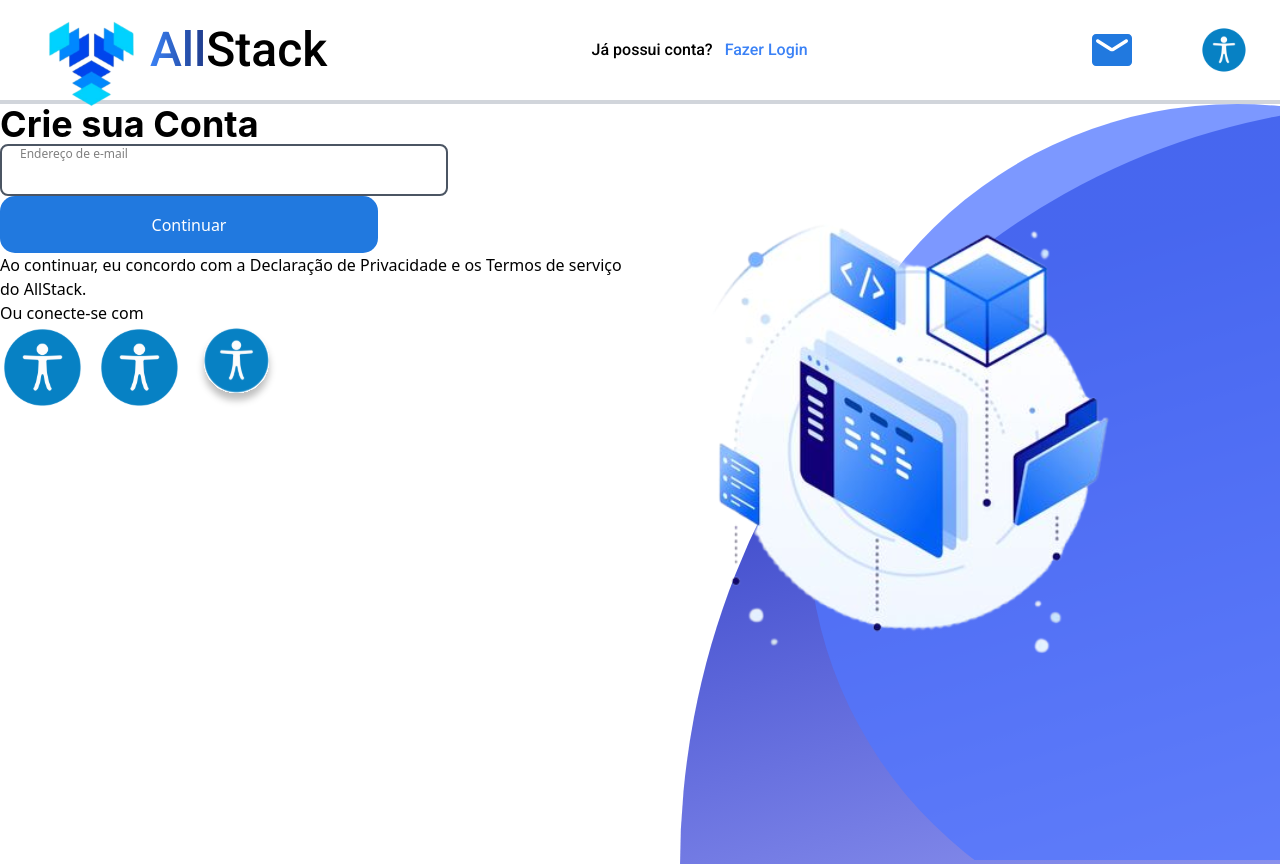
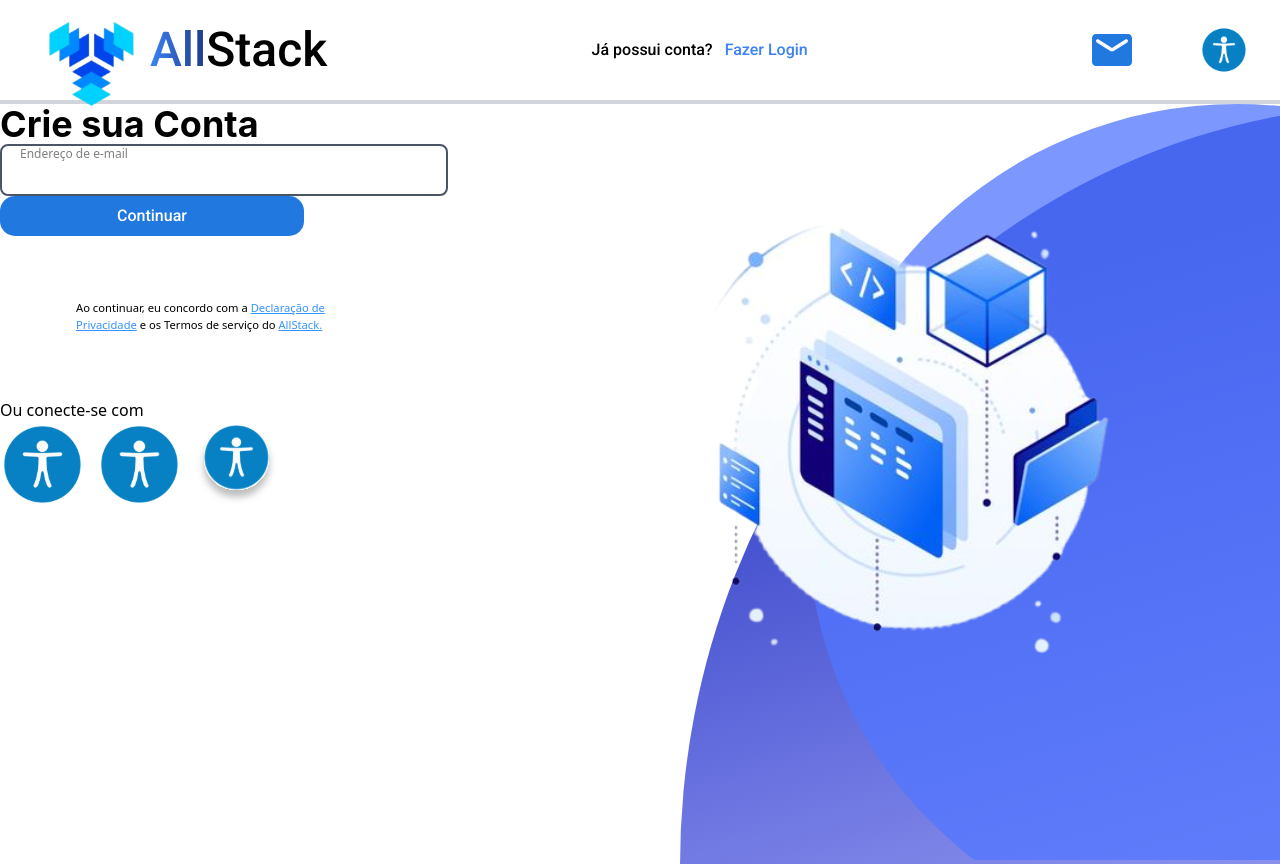
Before and after one commit to allstack-staff/allstack-community, a Next.js app: page /auth in a window 1280 px wide. Shown: the top 864 px of the page. Built offline with nearby package versions, Linux system fonts and the light colour scheme.

Commit message:
Criado fontes e estilizado o Form

```diff
--- a/src/app/auth/components/Form.tsx
+++ b/src/app/auth/components/Form.tsx
@@ -7,14 +7,14 @@ const roboto = Roboto({ weight: ["500"], subsets: ["latin"] });
 const buttonStyle = {
   backgroundColor: "#2179DF",
   borderRadius: "15px",
-  width: "23.625rem",
-  height: "3.5625rem",
+  width: "19rem",
+  height: "2.5rem",
 };
 
 function Form() {
   return (
     <form>
-      <div style={{ position: "relative" }}>
+      <div className="relative">
         <Input
           Placeholder="Endereço de e-mail"
           Type="email"
@@ -22,8 +22,8 @@ function Form() {
           Required={true}
         />
       </div>
-      <div>
-        <button type="submit" className={roboto.className, "text-white"} style={buttonStyle}>
+      <div className="w-2">
+        <button type="submit" className={`${roboto.className} text-white`} style={buttonStyle}>
           Continuar
         </button>
       </div>
--- a/src/app/auth/page.tsx
+++ b/src/app/auth/page.tsx
@@ -1,6 +1,7 @@
 import React from "react";
+import Link from "next/link";
 
-//Icones
+//Icons
 import Elipse49 from "./components/icons/svg/Ellipse49.svg";
 import ti51 from "./components/icons/svg/ti51.svg";
 import Elipse50 from "./components/icons/svg/Ellipse50.svg";
@@ -9,25 +10,56 @@ import { GoogleIcon, AppleIcon, SsoIcon } from "./components/icons";
 import Form from "./components/Form";
 import Image from "next/image";
 
+const font = {
+  fontSize: "0.7rem",
+};
 
+const links = {
+  color: "#3693FF",
+  textDecoration: "underline",
+  cursor: "pointer",
+};
 
 function Login() {
   return (
     <section className="grid grid-cols-2">
       <article className="">
         <div>
-          <p style={{ fontFamily: "'Inter', sans-serif" }} className="text-4xl font-bold leading-10">
+          <p
+            style={{ fontFamily: "'Inter', sans-serif" }}
+            className="text-4xl font-bold leading-10">
             Crie sua Conta
           </p>
-          <Form />
         </div>
-        <div>
-          <p>
+        <Form />
+
+        <div className="block m-3" style={font}>
+
+          <p className="m-16">
+
             Ao continuar, eu concordo com a{" "}
-            <a href="#">Declaração de Privacidade</a> e os Termos de serviço do{" "}
-            <a href="#">AllStack</a>.
+
+            <Link href="/privacidade">
+
+              <span style={links} /*onClick={_privacidade}*/>
+                Declaração de <br />
+                Privacidade
+              </span>{" "}
+
+            </Link>
+
+            e os Termos de serviço do{" "}
+
+            <Link href="/termos_de_servico">
+
+              <span style={links} /*onClick={_allStack}*/>AllStack.</span>
+
+            </Link>
+
           </p>
+
         </div>
+
         <div>
           <h2>Ou conecte-se com</h2>
           <div className="hidden md:flex flex-row min-w-fit max-w-fit justify-center items-center gap-3">
@@ -45,6 +77,8 @@ function Login() {
           </div>
         </div>
       </article>
+
+      {/*elipses*/}
       <article className="hidden relative md:flex flex-row">
         <div className="overflow-x-hidden">
           <div className="absolute top-0 right-0 z-0">
```
